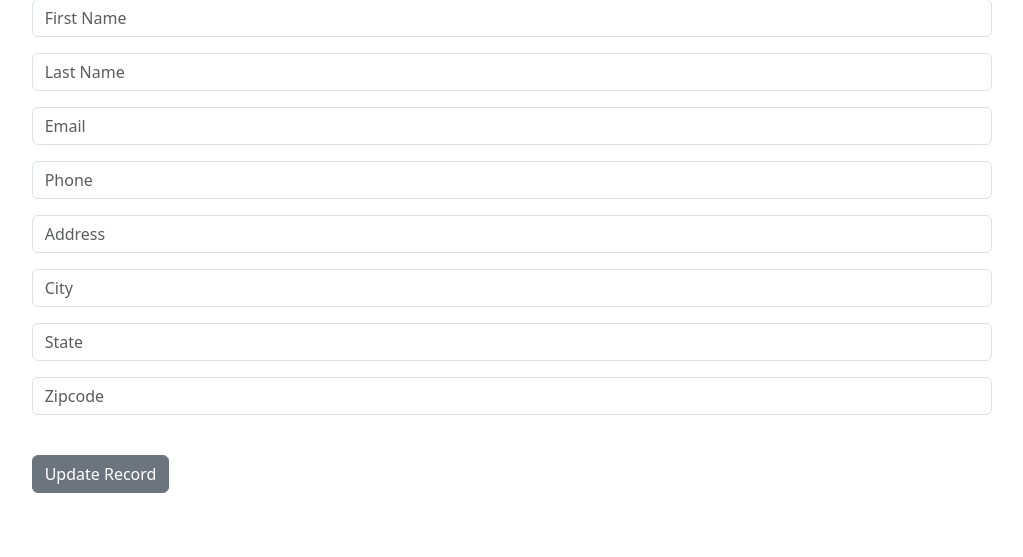
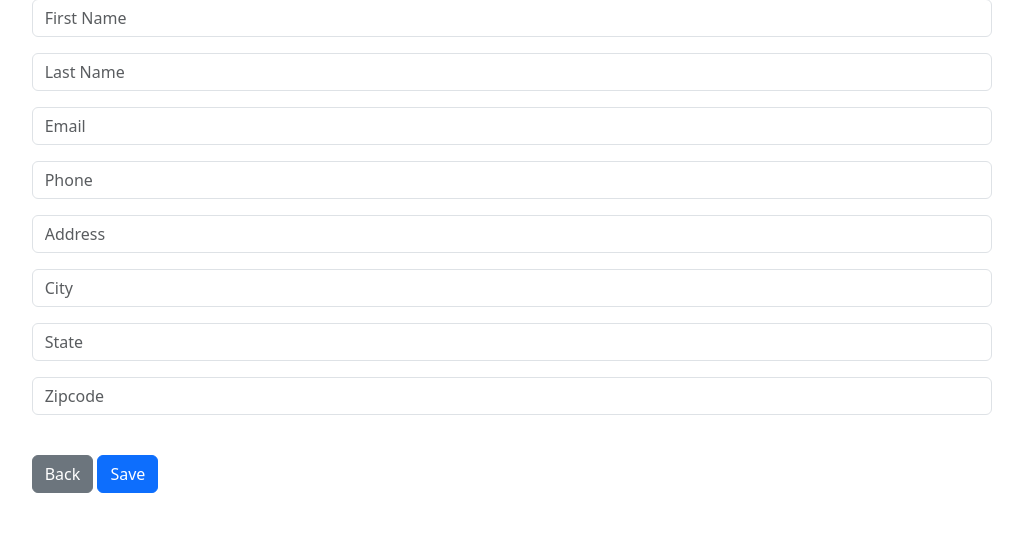
Before and after one commit to gnizto/django-crm, a Django app: template website/templates/update_record.html in a window 1280 px wide. Shown: the part 137-694 px from the top of the page, without its empty margins (75-1098 px from the left). Run offline with Django 5.2, Linux system fonts and the light colour scheme; the template is opened without the code that fills it: values that come from a table or form of the project are taken from there, others are empty.

Commit message:
Usability improvements

```diff
--- a/website/templates/home.html
+++ b/website/templates/home.html
@@ -21,7 +21,7 @@
       {% for record in records %}
       <tr>
         <th scope="row"><a href="{% url 'record' record.id %}">{{ record.id }}</a></th>
-        <td>{{ record.first_name }} {{ record.last_name }}</td>
+        <td><a href="{% url 'record' record.id %}">{{ record.first_name }} {{ record.last_name }}</a></td>
         <td>{{ record.email }}</td>
         <td>{{ record.phone }}</td>
         <td>{{ record.address }}</td>
--- a/website/templates/update_record.html
+++ b/website/templates/update_record.html
@@ -7,7 +7,8 @@
 
         {{ form.as_p }}
         <br/>
-        <button type="submit" class="btn btn-secondary">Update Record</button>
+        <a href="{% url 'record' record_id %}" class="btn btn-secondary">Back</a>
+        <button type="submit" class="btn btn-primary">Save</button>
     </form>
 </div>
 {% endblock %}
--- a/website/views.py
+++ b/website/views.py
@@ -65,7 +65,7 @@ def update_record(request, pk):
         form.save()
         messages.success(request, "Record updated...")
         return render(request, 'record.html', {'record': record})
-    return render(request, 'update_record.html', {'form': form})
+    return render(request, 'update_record.html', {'form': form, 'record_id': record.id})
 
 
 def register_user(request):
```
